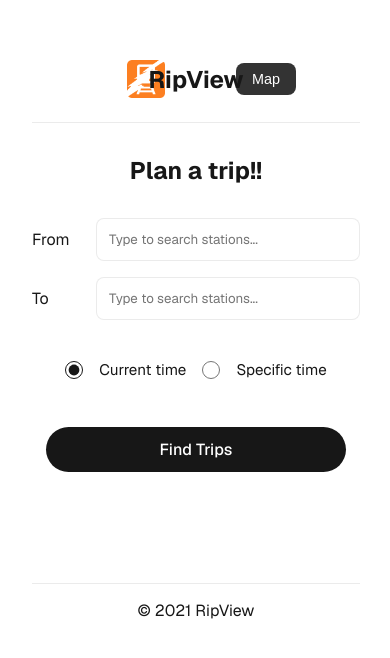
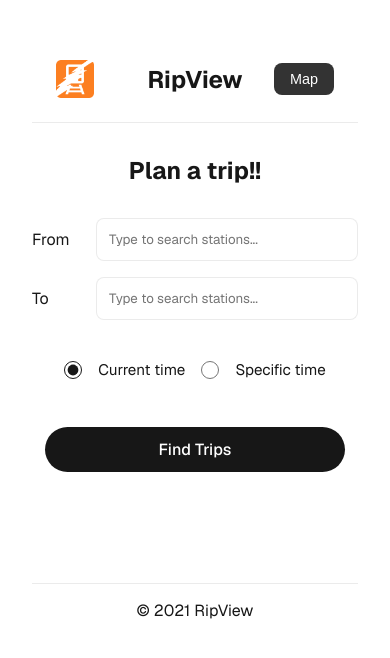
Before and after one commit to Edwintang2005/ripview, a Next.js app in the folder ripview/: page / in a window 390 px wide. Shown: the part 144-802 px from the top of the page. Built offline with nearby package versions, Linux system fonts and the light colour scheme.

Commit message:
fixed headerbar overlap on mobile

```diff
--- a/ripview/src/app/layout.tsx
+++ b/ripview/src/app/layout.tsx
@@ -29,6 +29,18 @@ export default function RootLayout({
                     referrerPolicy="no-referrer"
                 />
                 <link rel='manifest' href='/site.webmanifest'/>
+                <meta
+                    name = 'apple-mobile-web-app-status-bar-style'
+                    content = 'black-translucent'
+                />
+                <meta
+                    name='viewport'
+                    content='initial-scale=1, viewport-fit=cover'
+                />
+                <link
+                    rel='apple-touch-icon'
+                    href='/favicon/apple-touch-icon.png'
+                />
             </head>
             <body>
                 {children}
--- a/ripview/src/components/Header.module.css
+++ b/ripview/src/components/Header.module.css
@@ -8,7 +8,7 @@
     border-bottom: 0.0625rem solid var(--gray-alpha-200);
     z-index: 10;
     width: 100%;
-    justify-content: center;
+    justify-content: space-between;
 }
 
 .navBar h1 {
@@ -18,11 +18,13 @@
     text-align: center;
     font-size: 1.5rem;
     margin: 0;
+    white-space: nowrap;
 }
 
 .lightLogo {
-    position: absolute;
-    left: 1.5rem;
+    margin-right: auto;
+    border: none;
+    justify-content: flex-start;
 }
 
 .mapButton {
@@ -35,7 +37,7 @@
     cursor: pointer;
     transition: background-color 0.3s ease;
     margin-left: auto;
-    margin-right: 2.5rem;
+    justify-content: flex-end;
 }
 
 .mapButton:hover {
--- a/ripview/src/components/Header.tsx
+++ b/ripview/src/components/Header.tsx
@@ -10,7 +10,7 @@ export default function Header() {
                 className={styles.lightLogo}
                 src='/favicon/favicon.svg'
                 alt='RipView logo'
-                width={180}
+                width={38}
                 height={38}
                 priority
             />
```
